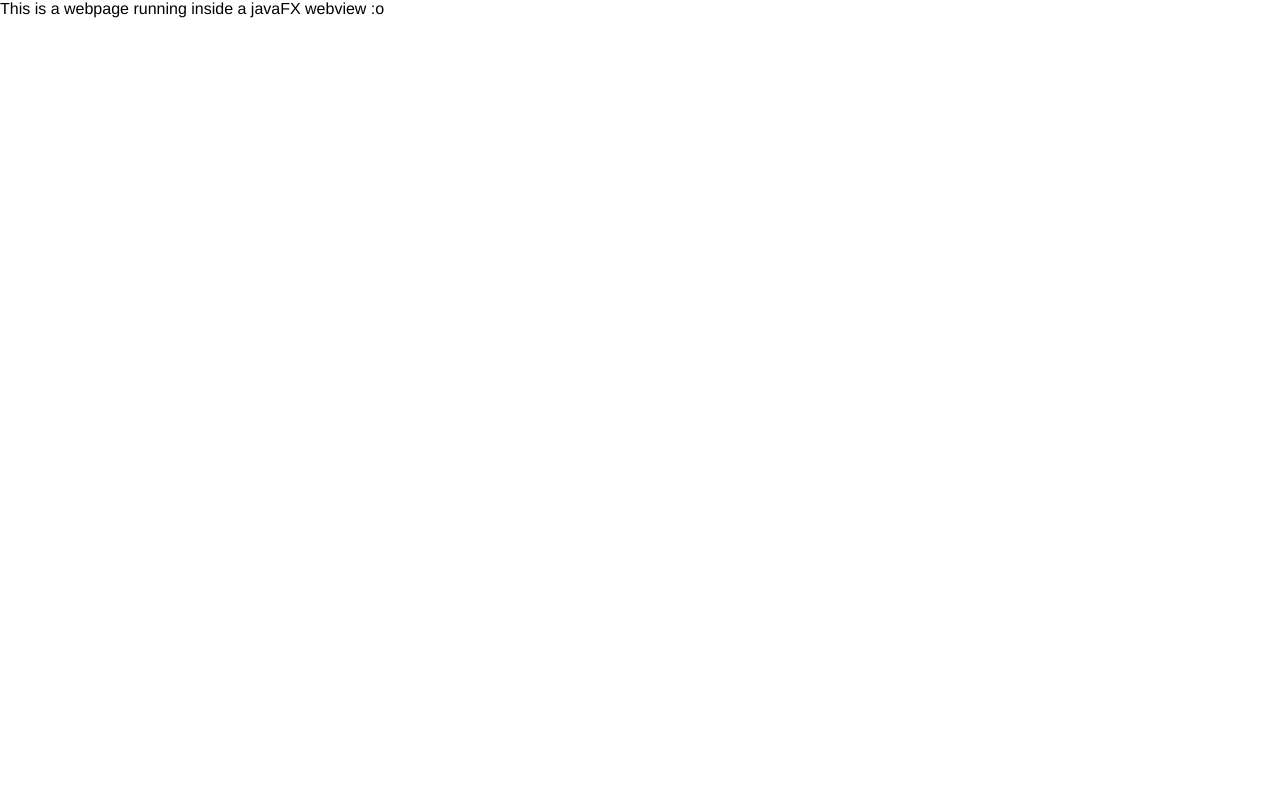
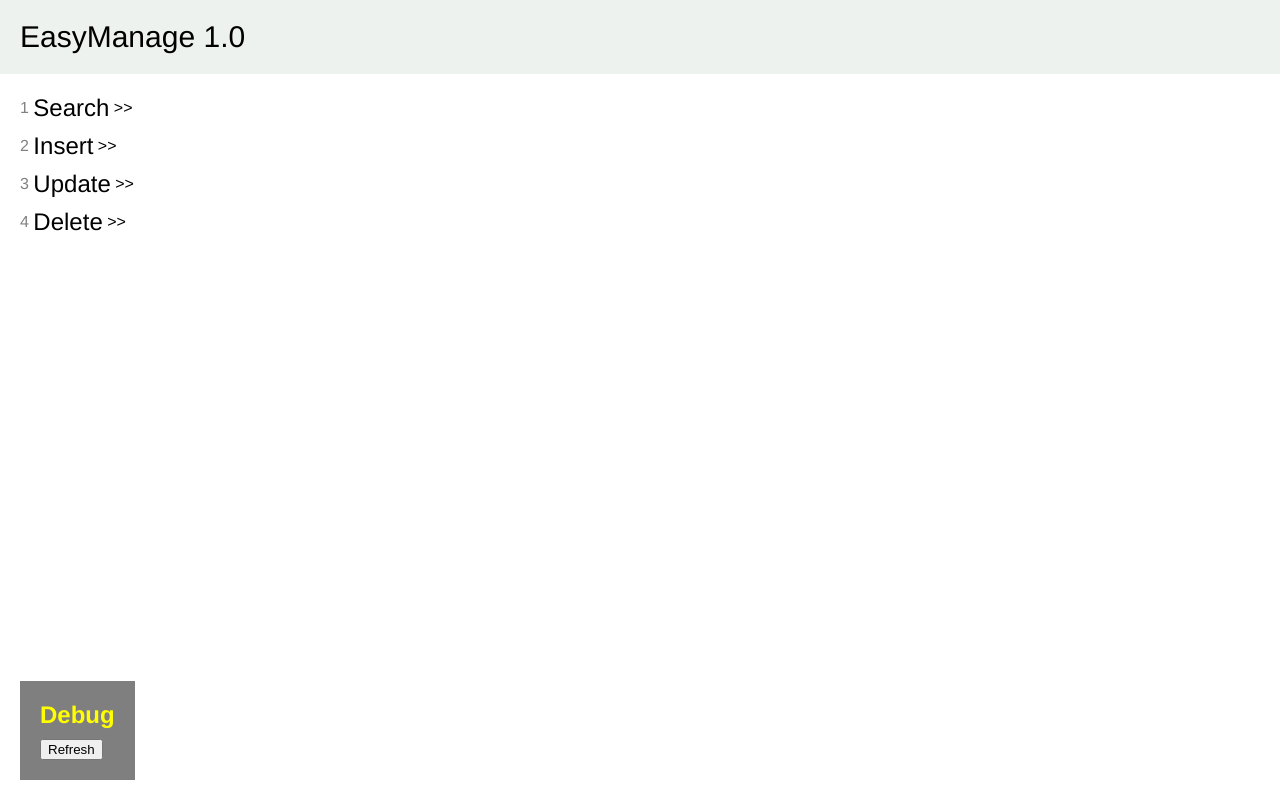
Before and after one commit to BenLorantfy-Archive/REST-Store-Manager, a plain HTML site: page app/Client/www/index.html in a window 1280 px wide. Drawn offline with Linux system fonts and the light colour scheme.

Commit message:
added main screen

```diff
--- a/app/Client/www/css/app.css
+++ b/app/Client/www/css/app.css
@@ -9,4 +9,58 @@ html,body{
 	height: 100%;
 
 	font-family: Helvetica, sans-serif;
+	overflow:hidden;
 }
+
+#title{
+	width:100%;
+	padding:20px;
+	font-size:30px;
+	background-color:#EEF2EF;
+}
+
+#debugMenu{
+	position: absolute;
+	bottom: 0;
+	left: 0;
+	padding:20px;
+	background-color:rgba(0,0,0,0.5);
+	margin:20px;
+}
+
+#debugMenu h2{
+	color:yellow;
+	padding:0;
+	margin:0;
+	margin-bottom:10px;
+}
+
+.page{
+	width: 100%;
+	height: 100%;
+	padding:20px;
+}
+
+/* Nav */
+.navItem{
+	cursor: pointer;
+	transition: all 0.2s;
+	padding-bottom: 10px;
+}
+
+.hotkey{
+	color:grey;
+}
+
+.navItem:hover,.navItem:hover .hotkey{
+	padding-left:10px;
+	color:#55BDFF;
+}
+
+.navComponent{
+	vertical-align: middle;
+}
+
+.navLabel{
+	font-size: 24px;
+}
--- a/app/Client/www/index.html
+++ b/app/Client/www/index.html
@@ -6,6 +6,34 @@
 	<script type="text/javascript" src="js/lib/request.js"></script>
 </head>
 <body>
-This is a webpage running inside a javaFX webview :o
+	<div id="debugMenu">
+		<h2>Debug</h2>
+		<button onclick="location.reload();">Refresh</button>
+	</div>
+	<div id="title">EasyManage 1.0</div>
+	<div class="page">
+		<div class="nav">
+			<div class="navItem">
+				<span class="hotkey navComponent">1</span>
+				<span class="navLabel navComponent">Search</span>
+				<span class="arrow navComponent">&gt;&gt;</span>
+			</div>
+			<div class="navItem">
+				<span class="hotkey navComponent">2</span>
+				<span class="navLabel navComponent">Insert</span>
+				<span class="arrow navComponent">&gt;&gt;</span>
+			</div>
+			<div class="navItem">
+				<span class="hotkey navComponent">3</span>
+				<span class="navLabel navComponent">Update</span>
+				<span class="arrow navComponent">&gt;&gt;</span>
+			</div>
+			<div class="navItem">
+				<span class="hotkey navComponent">4</span>
+				<span class="navLabel navComponent">Delete</span>
+				<span class="arrow navComponent">&gt;&gt;</span>
+			</div>
+		</div>
+	</div>
 </body>
 </html>
```
Also changed, not shown: app/Client/www/js/index.js (added).
